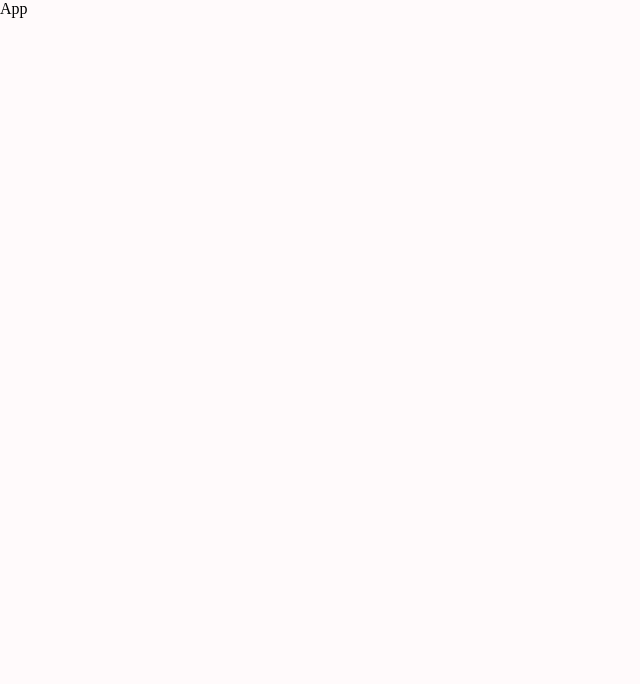
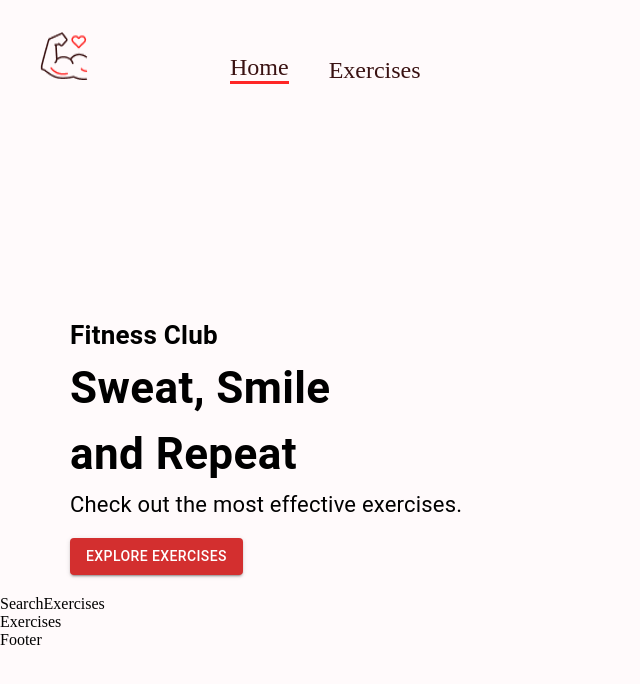
Before and after one commit to johnwhittenstudio/fitness_app, a React (Create React App) app: page / in a window 1280 px wide. Shown: the top 684 px of the page, without its empty margins (0-640 px from the left). Built offline with nearby package versions, Linux system fonts and the light colour scheme.

Commit message:
completed Navbar

```diff
--- a/src/App.js
+++ b/src/App.js
@@ -1,10 +1,23 @@
 import React from 'react'
+import { Route, Routes } from 'react-router-dom';
+import { Box } from '@mui/material';
 
 import './App.css';
+import ExerciseDetail from './pages/ExerciseDetail';
+import Home from './pages/Home';
+import Navbar from './components/Navbar';
+import Footer from './components/Footer';
 
 const App = () => {
   return (
-    <div>App</div>
+    <Box width="400px" sx={{ width: { xl: '1488px' }}} m="auto">
+        <Navbar />
+        <Routes>
+            <Route path="/" element={<Home />} />
+            <Route path='/exercise/:id' element={<ExerciseDetail />} />
+        </Routes>
+        <Footer />
+    </Box>
   )
 }
 
--- /dev/null
+++ b/src/components/Exercises.js
@@ -0,0 +1,9 @@
+import React from 'react'
+
+const Exercises = () => {
+  return (
+    <div>Exercises</div>
+  )
+}
+
+export default Exercises
--- /dev/null
+++ b/src/components/Footer.js
@@ -0,0 +1,9 @@
+import React from 'react'
+
+const Footer = () => {
+  return (
+    <div>Footer</div>
+  )
+}
+
+export default Footer
--- /dev/null
+++ b/src/components/HeroBanner.js
@@ -0,0 +1,31 @@
+import React from 'react';
+import { Box, Stack, Typography, Button } from '@mui/material';
+
+const HeroBanner = () => {
+  return (
+    <Box sx={{
+        mt: { lg: '212px', xs: '70px'},
+        ml: { sm: '50px' }
+    }} position="relative" p="20px">
+        <Typography colo="#FF2625"
+        fontWeight="600" fontSize="26px">
+            Fitness Club
+        </Typography>
+        <Typography fontWeight={700}
+        sx={{ fontSize: { lg: '44px', xs: '40px'}}}
+        >
+            Sweat, Smile <br /> and Repeat
+        </Typography>
+        <Typography fontSize="22px"
+        lineHeight="35px" mb={2}>
+            Check out the most effective exercises.
+        </Typography>
+        <Button variant="contained"
+        color="error">
+            Explore Exercises
+        </Button>
+    </Box>
+  )
+}
+
+export default HeroBanner
--- /dev/null
+++ b/src/components/Navbar.js
@@ -0,0 +1,30 @@
+import React from 'react';
+import { Link } from 'react-router-dom';
+import { Stack } from '@mui/material';
+
+import Logo from '../assets/images/Logo.png';
+
+
+const Navbar = () => {
+  return (
+    <Stack
+      direction="row"
+      justifyContent="space-around"
+      sx={{ gap: { sm: '122px', xs: '40px'}, mt: { sm: '32px', xs: '20px'}, justifyContent: 'none'}} px="20px">
+      <Link to="/">
+        <img src={Logo} alt="logo" style={{ width: '48px', height: '48px', margin: '0 20px'}}/>
+      </Link>
+      <Stack
+        direction="row"
+        gap="40px"
+        fontSize="24px"
+        alignItems="flex-end"
+      >
+        <Link to="/" style={{ textDecoration: 'none', color: "#3A1212", borderBottom: '3px solid #FF2625'}}>Home</Link>
+        <a href="#exercises" style={{textDecoration: 'none', color: '#3A1212'}}>Exercises</a>
+      </Stack>
+    </Stack>
+  )
+}
+
+export default Navbar
--- /dev/null
+++ b/src/components/SearchExercises.js
@@ -0,0 +1,9 @@
+import React from 'react'
+
+const SearchExercises = () => {
+  return (
+    <div>SearchExercises</div>
+  )
+}
+
+export default SearchExercises
--- /dev/null
+++ b/src/pages/ExerciseDetail.js
@@ -0,0 +1,9 @@
+import React from 'react'
+
+const ExerciseDetail = () => {
+  return (
+    <div>ExerciseDetail</div>
+  )
+}
+
+export default ExerciseDetail
--- /dev/null
+++ b/src/pages/Home.js
@@ -0,0 +1,19 @@
+import React, { useState } from 'react'
+import { Box } from '@mui/material';
+
+import Exercises from '../components/Exercises';
+import SearchExercises from '../components/SearchExercises';
+import HeroBanner from '../components/HeroBanner';
+
+
+const Home = () => {
+  return (
+    <Box>
+      <HeroBanner />
+      <SearchExercises />
+      <Exercises />
+    </Box>
+  )
+}
+
+export default Home
```
Also changed, not shown: src/index.js (+5 -5 lines).
